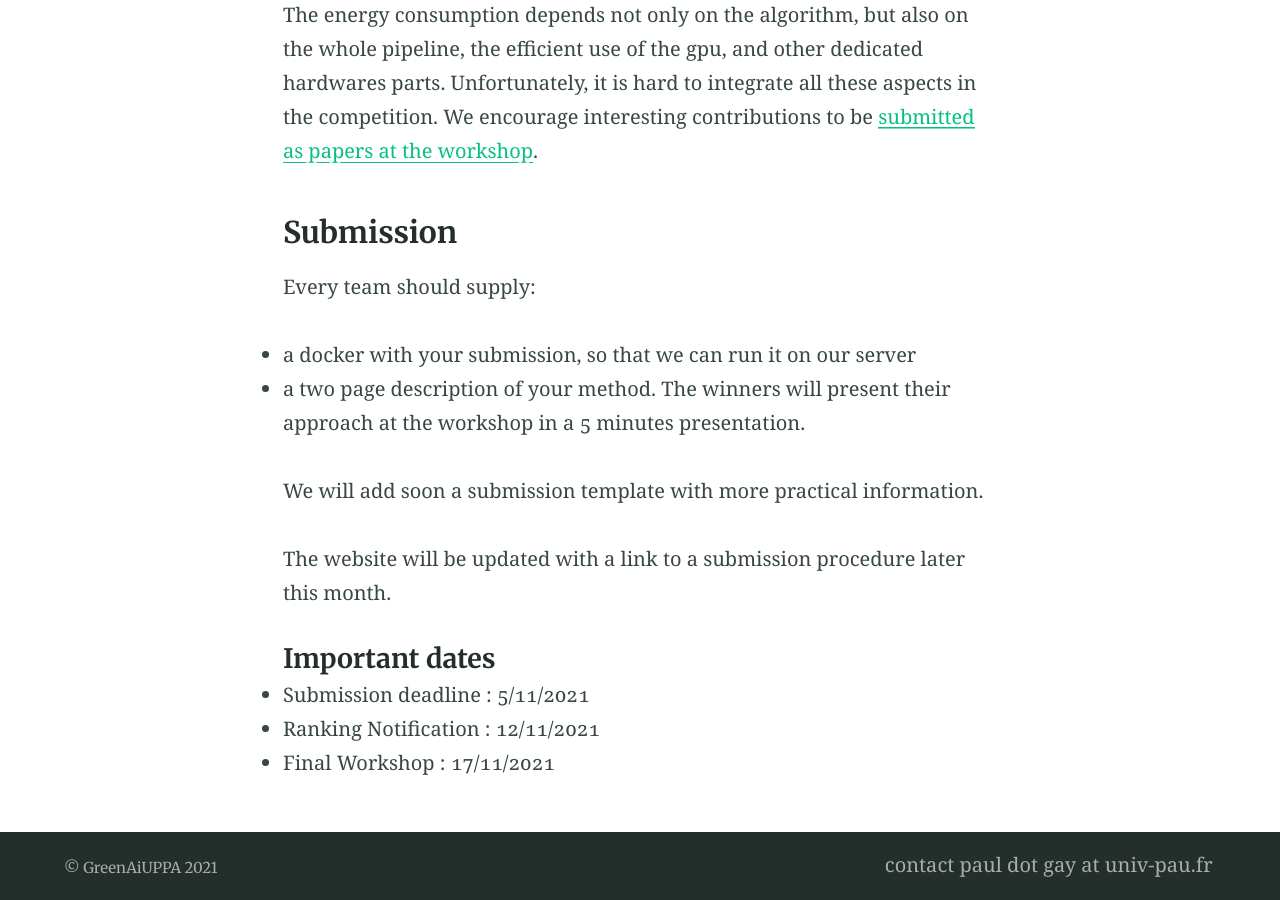
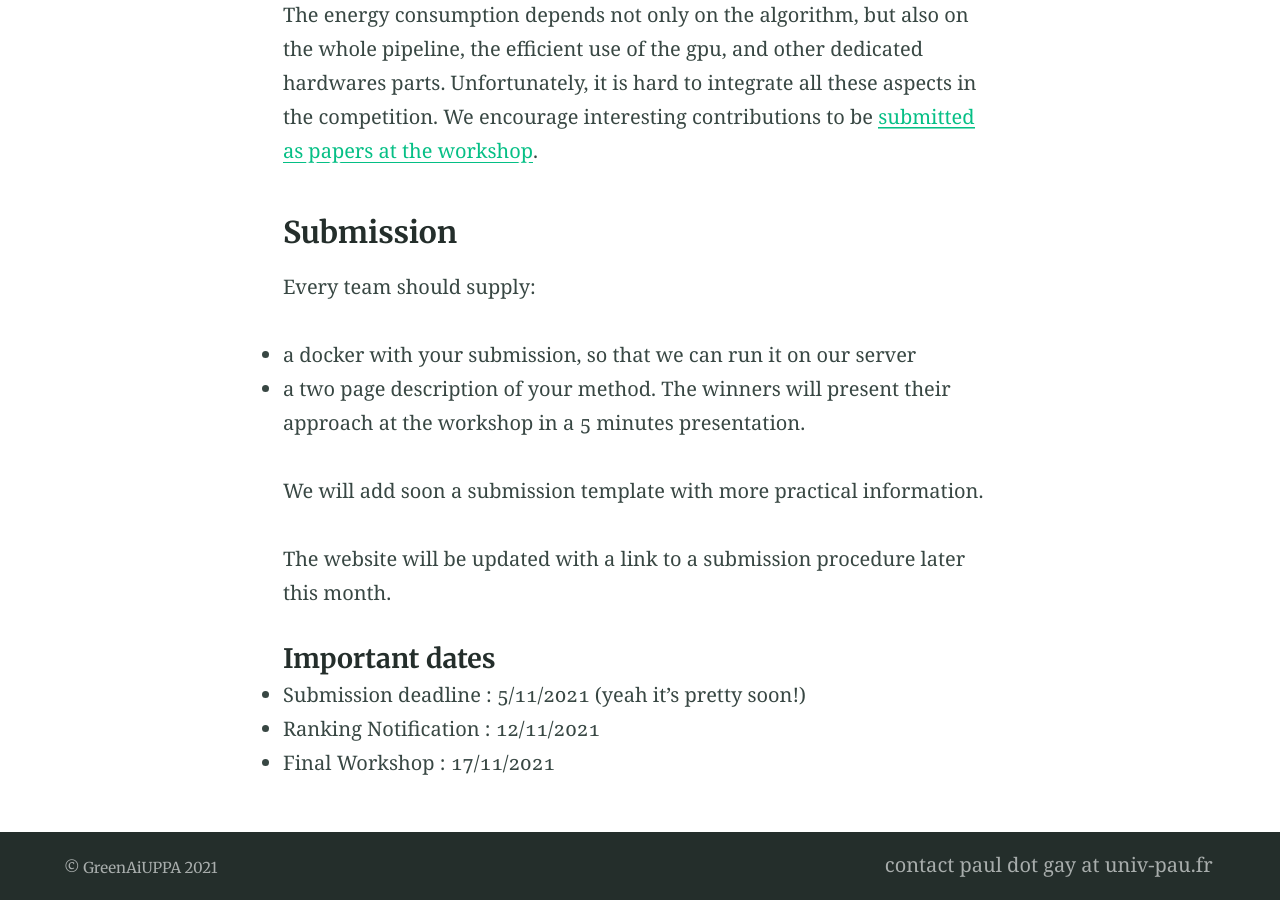
Before and after one commit to GreenAI-Uppa/GreenAI-Uppa.github.io, a Jekyll site: the page built from acml_competition.md, in a window 1280 px wide and 900 px high, scrolled down 2145 px. Built offline with Jekyll 4.4.1, drawn with Linux system fonts in a browser that asks for light colours.

Commit message:
adding soon

```diff
--- a/acml_competition.md
+++ b/acml_competition.md
@@ -14,7 +14,6 @@ Submit your algorithm, and be ranked according to your energy consumption.
 #### What
 
 A competition where participants optimize both their energy consumption and the generalization ability of their models over the CIFAR-10 dataset with common GPU architectures.
-
 
 **A prize of 1000 euros** will reward the best teams.
 
@@ -60,6 +59,6 @@ The website will be updated with a link to a submission procedure later this mon
 
 #### Important dates
 
-- Submission deadline : 5/11/2021
+- Submission deadline : 5/11/2021 (yeah it's pretty soon!)
 - Ranking Notification : 12/11/2021
 - Final Workshop : 17/11/2021
```
